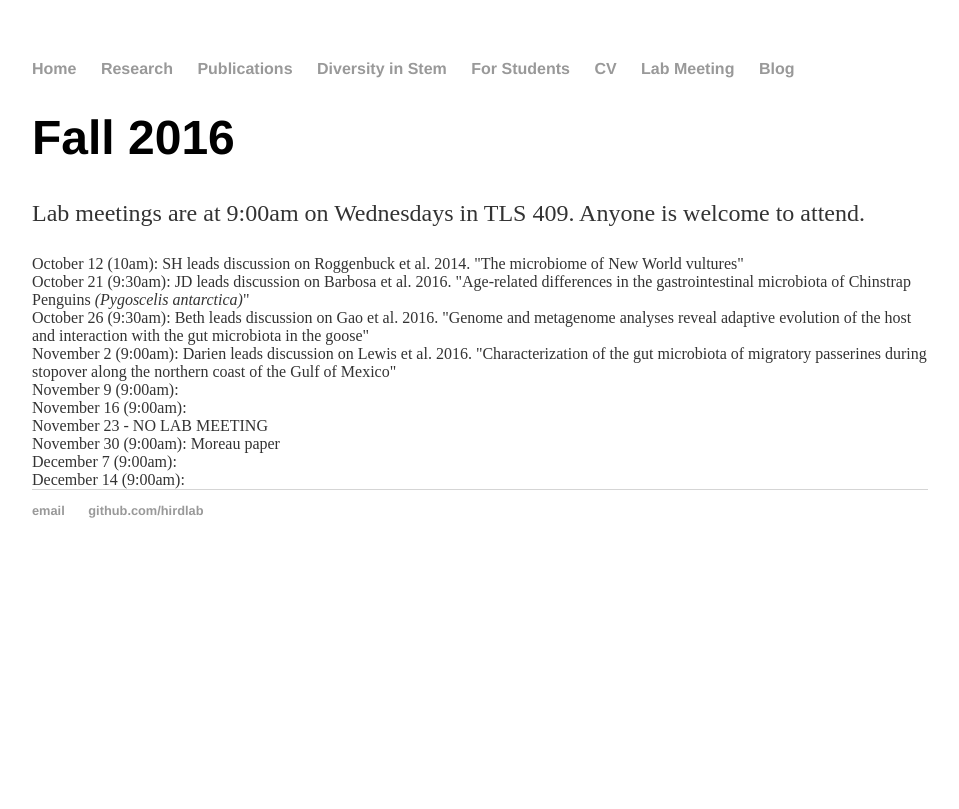
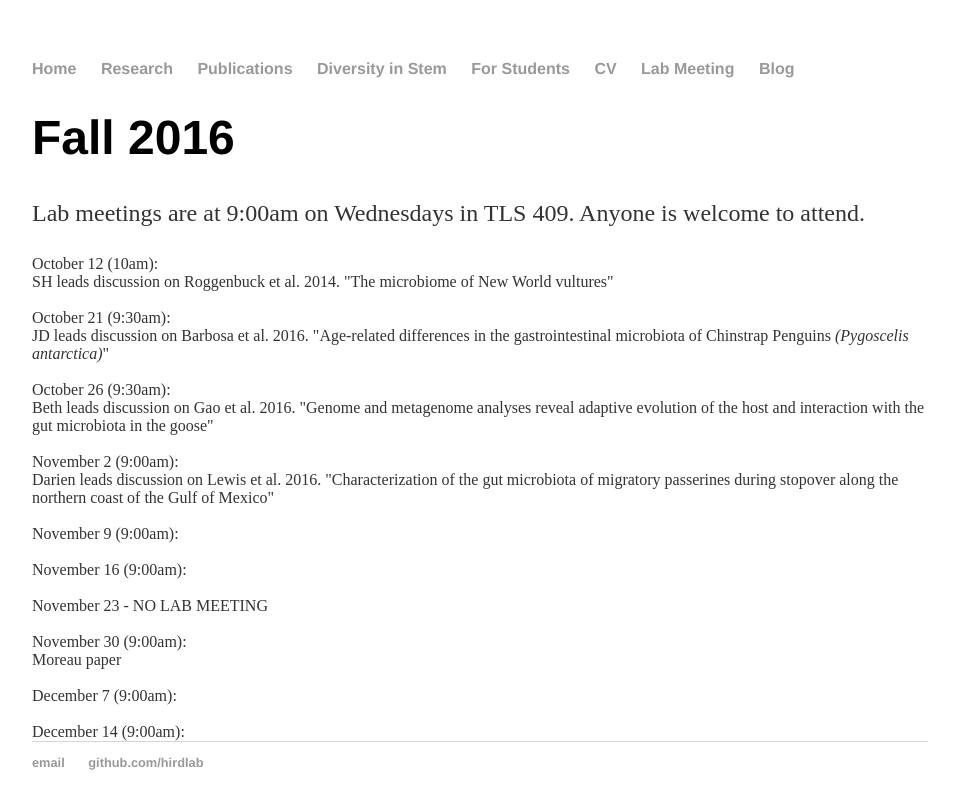
Before and after one commit to HirdLab/HirdLab.github.io, a Jekyll site: the page built from labmeeting/index.html, in a window 1280 px wide. Shown: the top 809 px of the page, without its empty margins (160-1119 px from the left). Built offline with Jekyll 4.4.1, drawn with Linux system fonts in a browser that asks for light colours.

```diff
--- a/labmeeting/index.html
+++ b/labmeeting/index.html
@@ -5,15 +5,15 @@ title: Hird Lab Meeting
 <div class="blurb">
 	<h1>Fall 2016</h1>
 	<p> Lab meetings are at 9:00am on Wednesdays in TLS 409. Anyone is welcome to attend. </p>
-	<p2> October 12 (10am): SH leads discussion on Roggenbuck et al. 2014. "The microbiome of New World vultures" <br>
-	 October 21 (9:30am): JD leads discussion on Barbosa et al. 2016. "Age-related differences in the gastrointestinal microbiota of Chinstrap Penguins <i>(Pygoscelis antarctica)</i>"  <br>
-	 October 26 (9:30am): Beth leads discussion on Gao et al. 2016. "Genome and metagenome analyses reveal adaptive evolution of the host and interaction with the gut microbiota in the goose"<br>
-	 November 2 (9:00am): Darien leads discussion on Lewis et al. 2016. "Characterization of the gut microbiota of migratory passerines during stopover along the northern coast of the Gulf of Mexico"<br>
-	 November 9 (9:00am): <br>
-	 November 16 (9:00am): <br>
-	 November 23 - NO LAB MEETING <br>
-	 November 30 (9:00am): Moreau paper<br>
-	 December 7 (9:00am): <br>
+	<p2> October 12 (10am): <br>SH leads discussion on Roggenbuck et al. 2014. "The microbiome of New World vultures" <br><br>
+	 October 21 (9:30am): <br>JD leads discussion on Barbosa et al. 2016. "Age-related differences in the gastrointestinal microbiota of Chinstrap Penguins <i>(Pygoscelis antarctica)</i>"  <br><br>
+	 October 26 (9:30am): <br>Beth leads discussion on Gao et al. 2016. "Genome and metagenome analyses reveal adaptive evolution of the host and interaction with the gut microbiota in the goose"<br><br>
+	 November 2 (9:00am): <br>Darien leads discussion on Lewis et al. 2016. "Characterization of the gut microbiota of migratory passerines during stopover along the northern coast of the Gulf of Mexico"<br><br>
+	 November 9 (9:00am): <br><br>
+	 November 16 (9:00am): <br><br>
+	 November 23 - NO LAB MEETING <br><br>
+	 November 30 (9:00am): <br>Moreau paper<br><br>
+	 December 7 (9:00am): <br><br>
 	 December 14 (9:00am): </p2>
 
 
```
